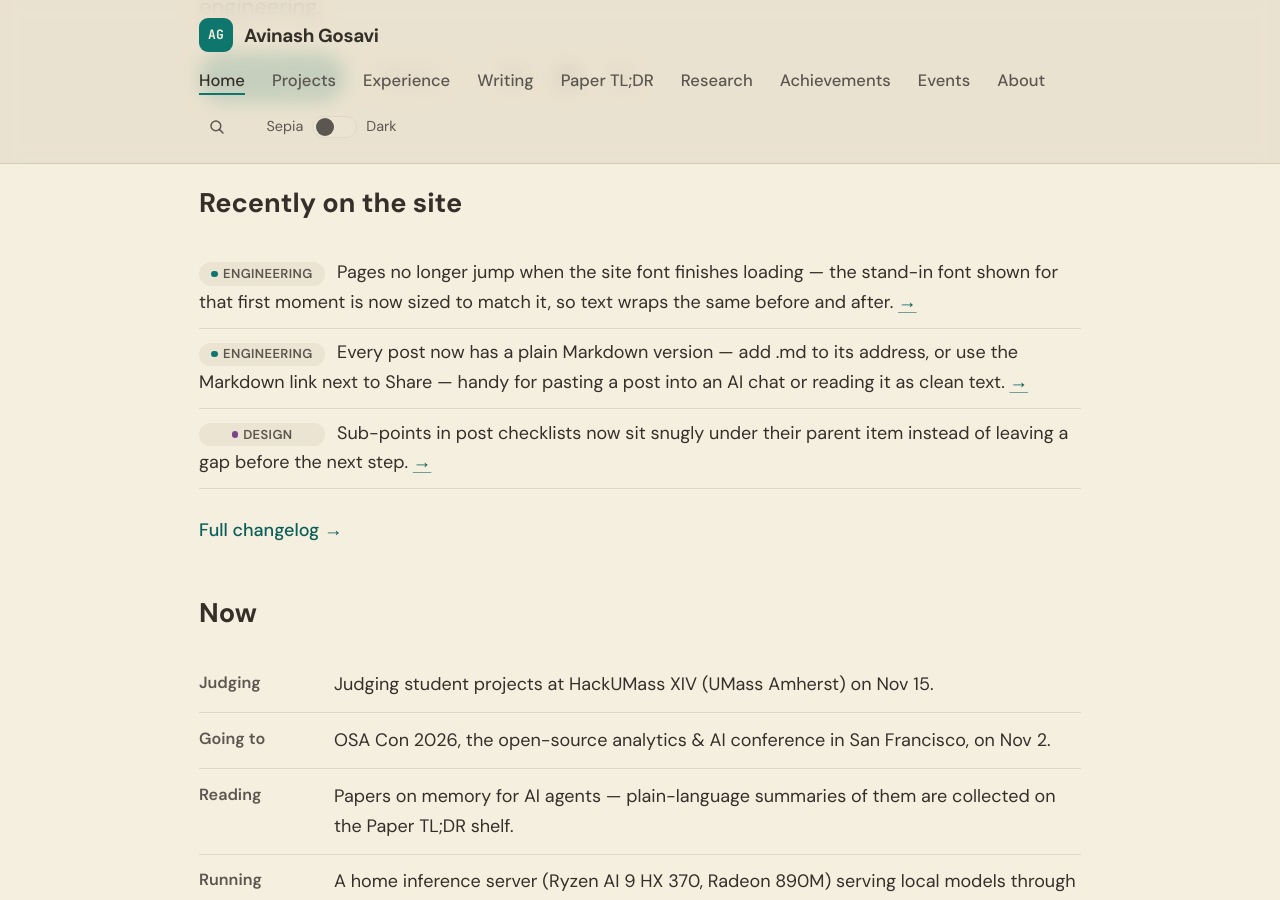
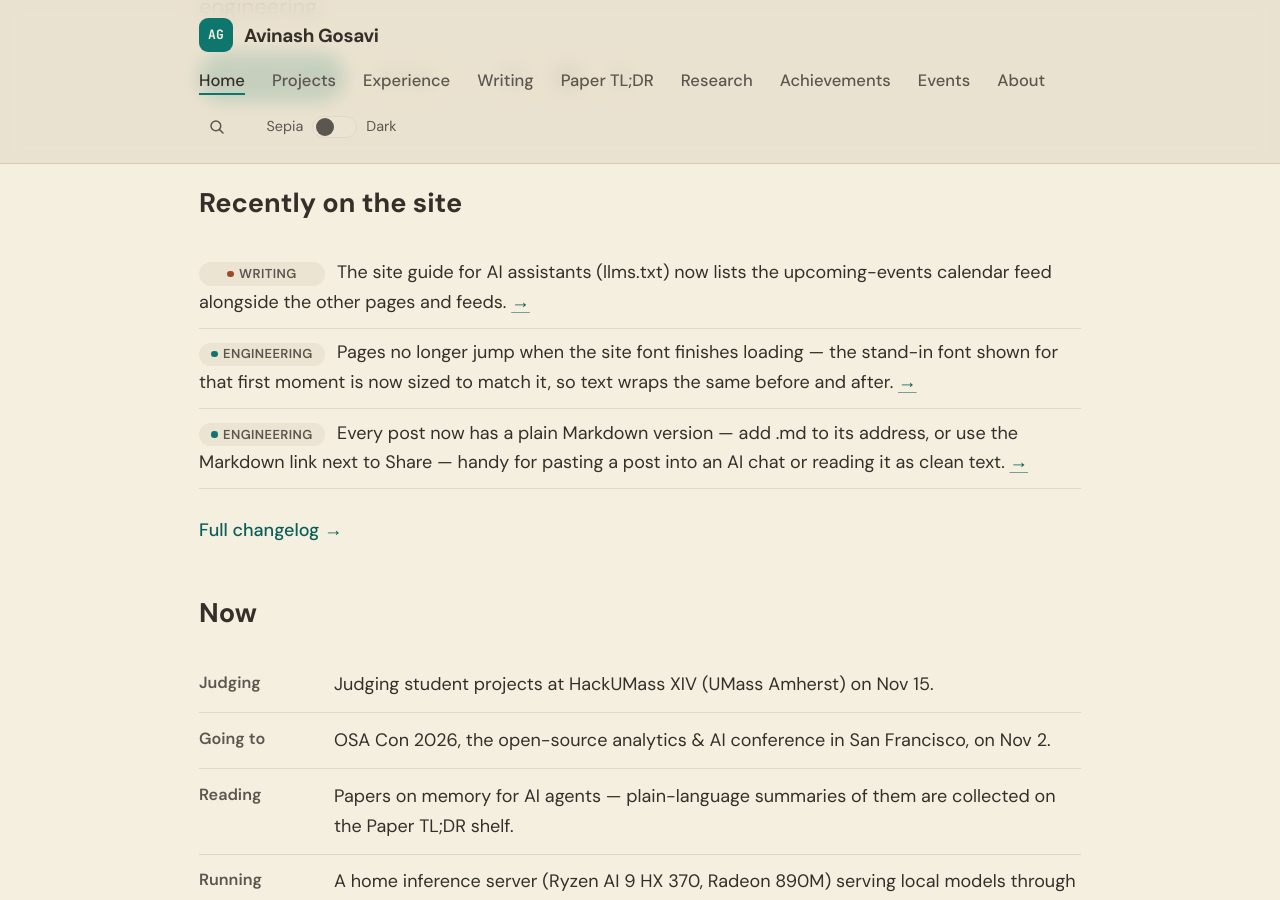
Before and after one commit to aag1091-alt/avinashgosavi.com, a Jekyll site: the page built from index.md, in a window 1280 px wide and 900 px high, scrolled down 554 px. Built offline with Jekyll 4.4.1, drawn with Linux system fonts in a browser that asks for light colours.

Commit message:
llms.txt: list the upcoming-events calendar feed; now.yml re-verified
Co-Authored-By: Claude <noreply@anthropic.com>

```diff
--- a/_data/changelog.yml
+++ b/_data/changelog.yml
@@ -1,5 +1,9 @@
 # Public changelog shown on /changelog and (latest 3) on the homepage.
 # Newest first. desk: Writing | Design | Engineering
+- date: 2026-10-26
+  desk: Writing
+  text: The site guide for AI assistants (llms.txt) now lists the upcoming-events calendar feed alongside the other pages and feeds.
+  link: /llms.txt
 - date: 2026-10-26
   desk: Engineering
   text: Pages no longer jump when the site font finishes loading — the stand-in font shown for that first moment is now sized to match it, so text wraps the same before and after.
--- a/_data/now.yml
+++ b/_data/now.yml
@@ -1,6 +1,6 @@
 # Shown on /now and (first 4) on the homepage. Update `updated` when editing.
 # until: YYYY-MM-DD (optional) - the item disappears the day after (dated events).
-updated: 2026-10-26
+updated: 2026-10-27
 items:
   - label: Judging
     text: Judging student projects at HackUMass XIV (UMass Amherst) on Nov 15.
--- a/llms.txt
+++ b/llms.txt
@@ -38,6 +38,7 @@ Every post is also available as plain Markdown: add `.md` to its URL in place of
 - [Experience]({{ "/experience/" | absolute_url }}): work history
 - [Talks worth watching]({{ "/talks/" | absolute_url }}): recommended conference talks with one-line reasons
 - [Conferences & community]({{ "/events/" | absolute_url }}): events attended, hacked at, judged or mentored
+- [Upcoming events calendar]({{ "/events.ics" | absolute_url }}): iCalendar feed of upcoming events (subscribe in any calendar app)
 - [Uses]({{ "/uses/" | absolute_url }}): hardware, home inference server, tools and hosting stack
 - [Now]({{ "/now/" | absolute_url }}): current focus
 - [Search]({{ "/search/" | absolute_url }}): search posts, projects, papers, events and pages (?q=…)
```
